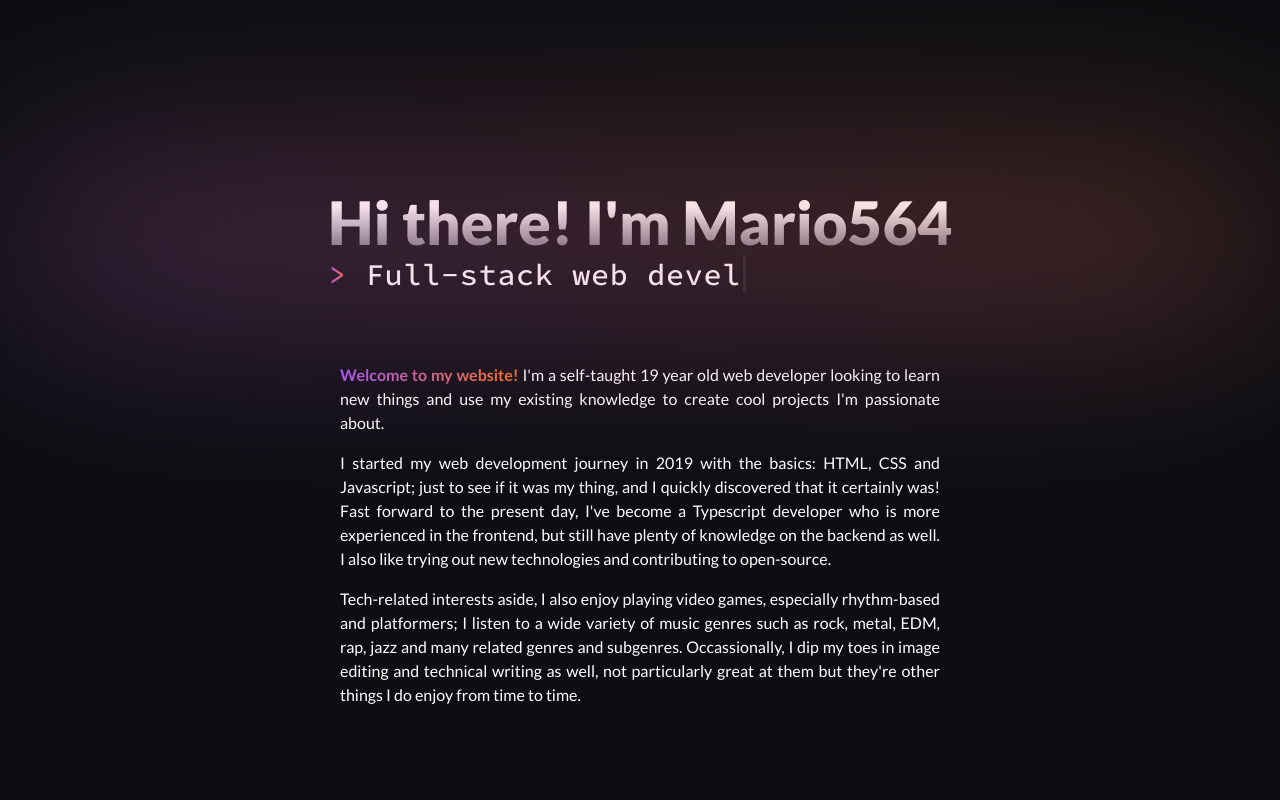
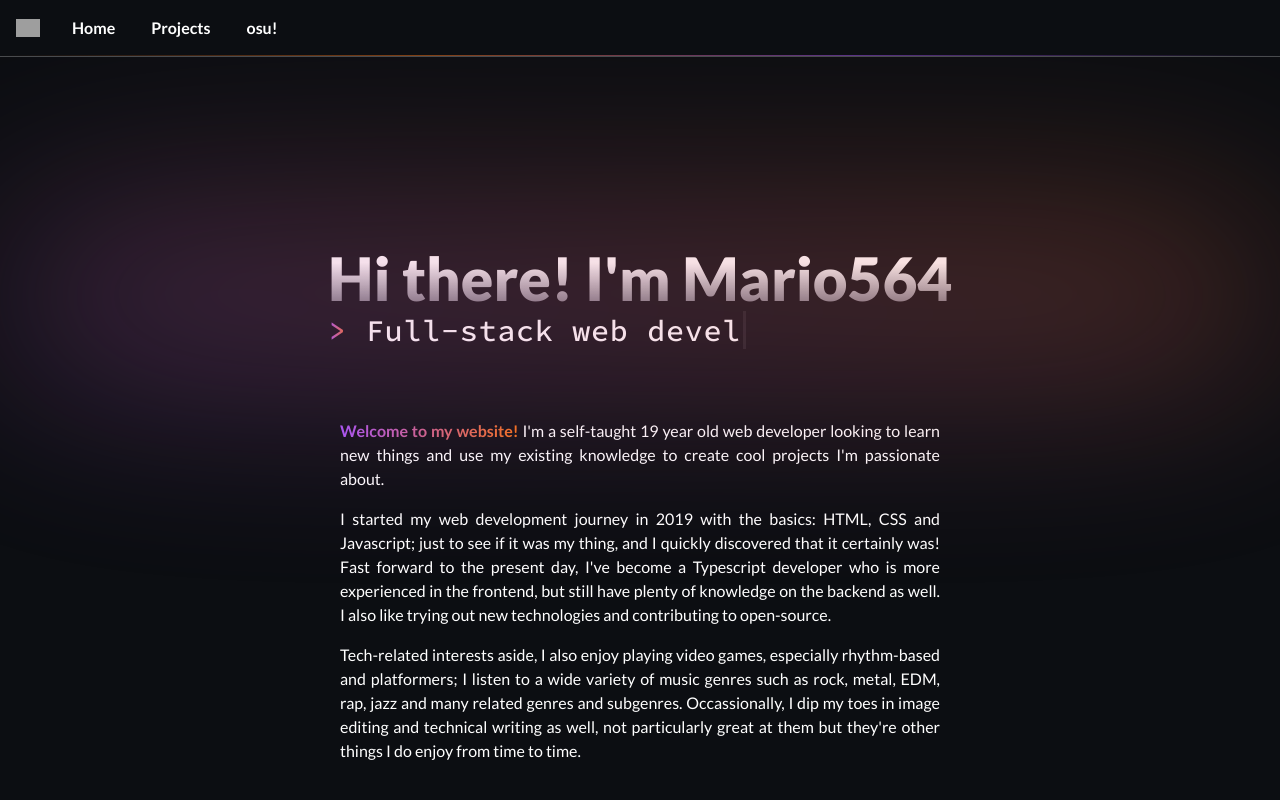
Before and after one commit to L-Mario564/my-website, an Astro site: page / in a window 1280 px wide. Shown: the top 800 px of the page. Built offline with nearby package versions, Linux system fonts and the light colour scheme; Astro itself is replaced by a stand-in of ours; grey boxes are pictures that could not be loaded.

Commit message:
Add favicon and nav bar

```diff
--- a/src/components/Layout.astro
+++ b/src/components/Layout.astro
@@ -11,7 +11,7 @@ const { title } = Astro.props;
 <html lang="en">
   <head>
     <meta charset="utf-8" />
-    <link rel="icon" type="image/svg+xml" href="/favicon.svg" />
+    <link rel="icon" type="image/png" href="/favicon.png" />
     <meta name="viewport" content="width=device-width" />
     <meta name="generator" content={Astro.generator} />
     <link rel="preconnect" href="https://fonts.googleapis.com">
@@ -23,7 +23,26 @@ const { title } = Astro.props;
     <title>{title}</title>
   </head>
   <body class="font-lato bg-woodsmoke-950 text-white">
-    <main class="my-16">
+    <nav class="flex gap-1 items-center bg-woodsmoke-950 z-50 w-screen py-2 px-4 fixed left-0 top-0 border-b border-white/25">
+      <div class="grid grid-cols-[33.333%_33.336%_33.333%] absolute w-screen h-[1px] left-0 bottom-0">
+        <div class="w-full h-full bg-gradient-to-r from-transparent to-orange-500/50"/>
+        <div class="w-full h-full bg-gradient-to-r from-orange-500/50 to-purple-500/50"/>
+        <div class="w-full h-full bg-gradient-to-r from-purple-500/50 to-transparent"/>
+      </div>
+      <a href="/">
+        <img src="/public/logo.png" alt="logo" width="24" height="24" class="mr-3">
+      </a>
+      <a href="/" class="btn text-white hover:bg-white/25">
+        Home
+      </a>
+      <a href="/projects" class="btn text-white hover:bg-white/25">
+        Projects
+      </a>
+      <a href="/osu" class="btn text-white hover:bg-white/25">
+        osu!
+      </a>
+    </nav>
+    <main class="mt-[calc(4rem+56px)] mb-16">
       <slot />
     </main>
   </body>
```
